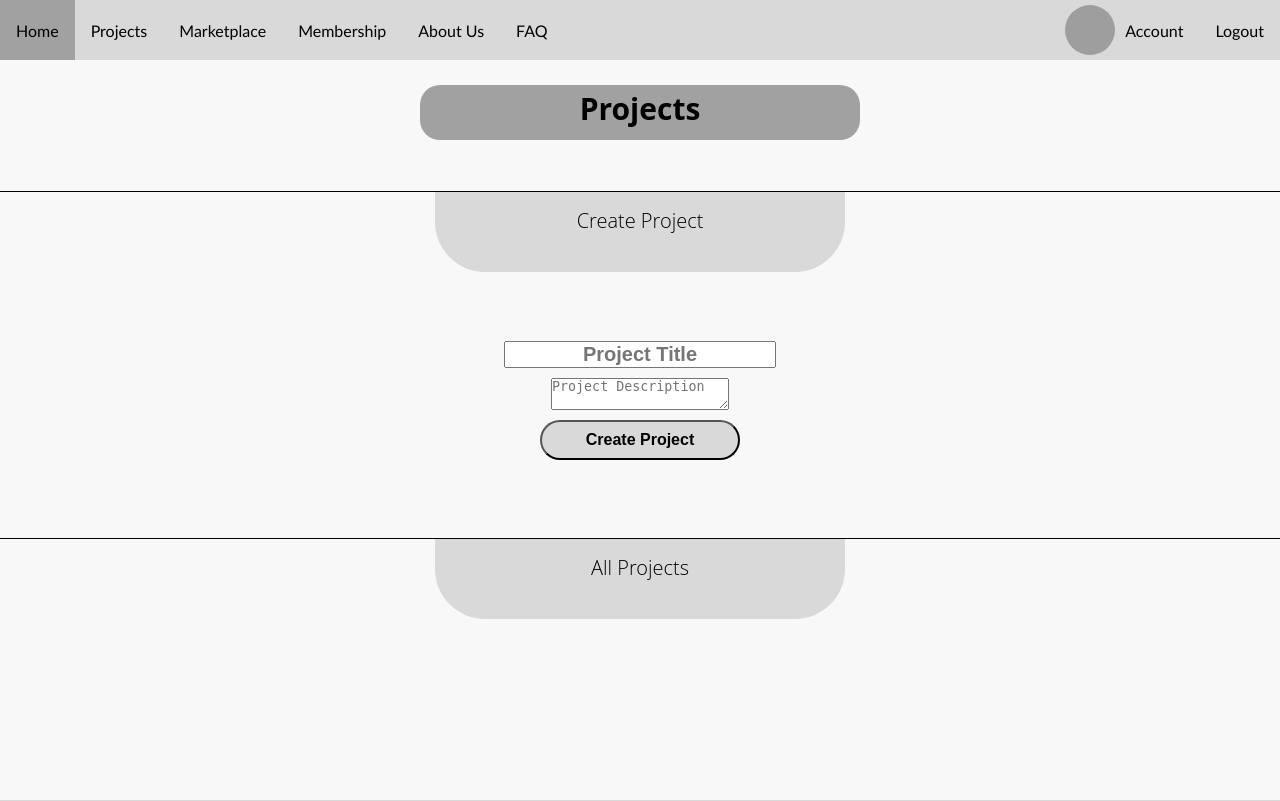
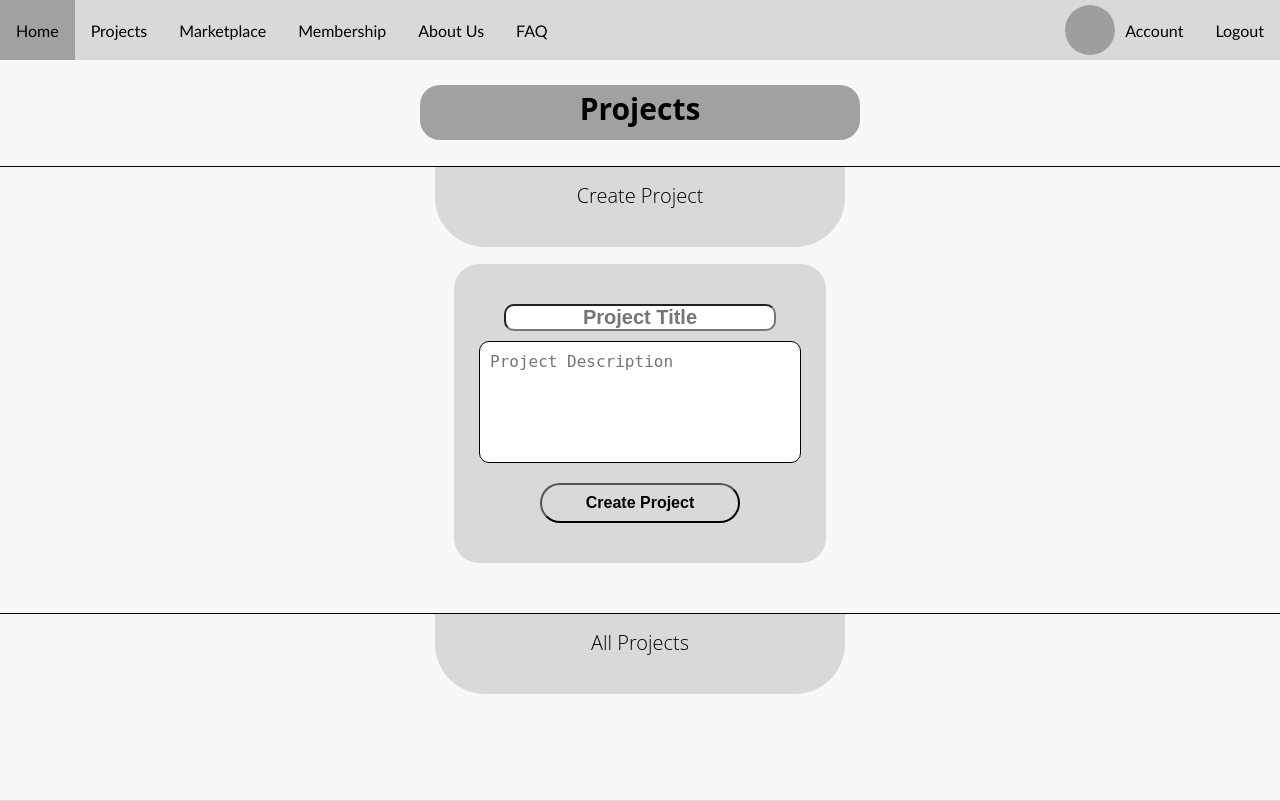
Before and after one commit to wrenstuff/Needmore-Caffiene-Project-Management-System, a Flask app: a page that uses templates/projects.html in a window 1280 px wide. Shown: the top 801 px of the page. Run offline with Flask 3, Linux system fonts and the light colour scheme; a user stored in the database is signed in; data comes from the database, SQL or seed files in the repository; both versions use the stored data as it was after the commit; data that the repository does not hold is empty; style sheets or scripts are compiled from the project's sources; grey boxes are pictures that could not be loaded.

Commit message:
pretty
it looks good now

```diff
--- a/static/style/_card.scss
+++ b/static/style/_card.scss
@@ -113,8 +113,9 @@
         align-items: flex-start;
         justify-content: center;
 
-        height: 50px;
-        width: 240px;
+        min-height: 50px;
+        min-width: 240px;
+        max-width: 290px;
         background-color: color.$color-tertiary;
         border-radius: 0 0 20px 20px;
         border: 1px solid black;
--- a/static/style/_projects.scss
+++ b/static/style/_projects.scss
@@ -56,6 +56,9 @@
         flex-direction: column;
         align-items: center;
         justify-content: center;
+        background-color: color.$color-primary;
+        padding: 25px;
+        border-radius: 25px;
 
         .p-title {
             font-size: 20px;
@@ -63,13 +66,41 @@
             color: color.$color-dark-text;
             text-align: center;
             margin-bottom: 10px;
+            border-radius: 10px;
+
+            &:focus {
+                outline: none;
+                border-color: color.$color-secondary;
+            }
+        }
+
+        textarea {
+            width: 300px;
+            height: 100px;
+            padding: 10px;
+            font-size: 16px;
+            color: color.$color-dark-text;
+            background-color: color.$color-light-text;
+            border: 1px solid color.$color-line;
+            border-radius: 10px;
+            resize: none;
+            margin-bottom: 10px;
+
+            &:focus {
+                outline: none;
+                border-color: color.$color-secondary;
+            }
         }
 
         .p-description {
+            display: block;
             font-size: 16px;
             color: color.$color-dark-text;
             text-align: center;
             margin-bottom: 20px;
+            height: 200px;
+            width: 300px;
+
         }
 
         .create {
@@ -84,7 +115,6 @@
             border-radius: 20px;
             padding: 5px 10px;
             margin-top: 10px;
-            cursor: pointer;
 
             &:hover {
                 background-color: color.$color-secondary;
```
Also changed, not shown: database/users.db, static/images/users/alfonz_pfp.jpg (added).
